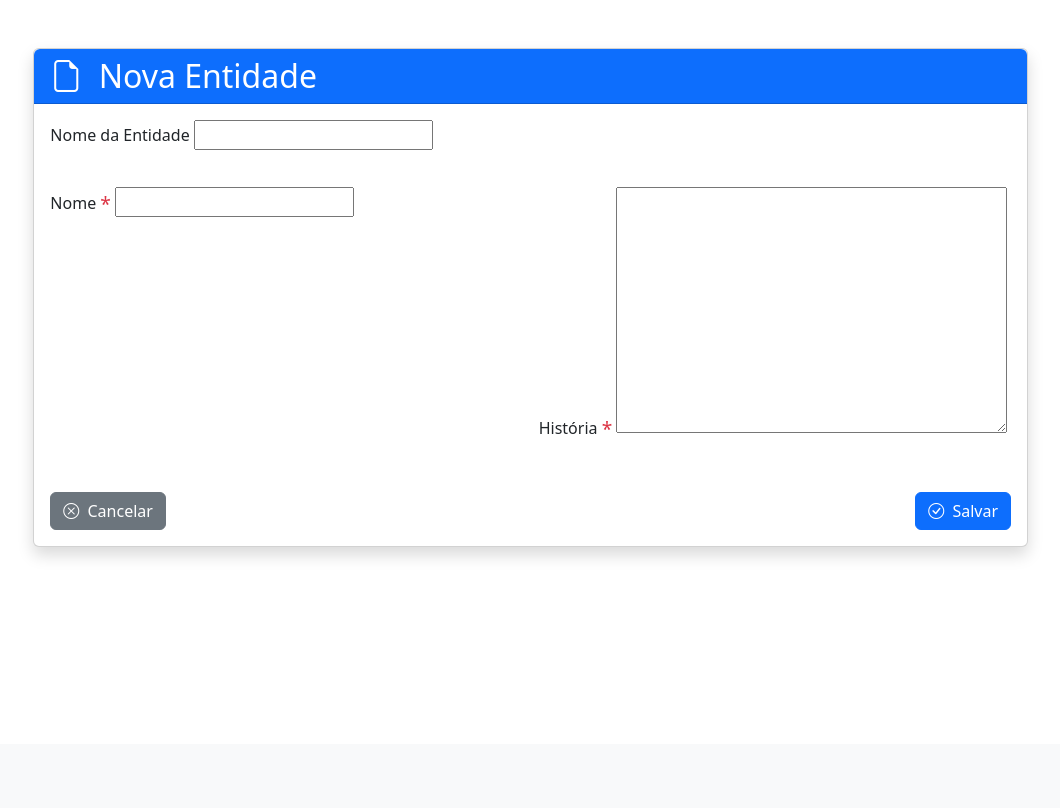
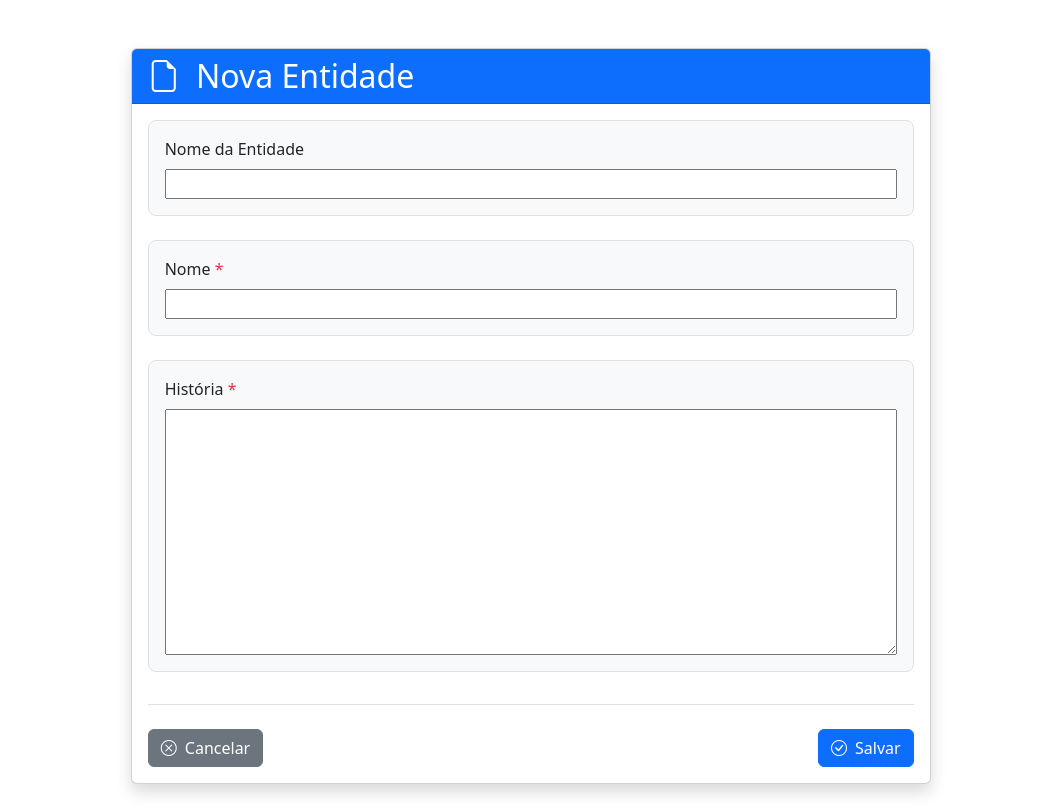
Before and after one commit to Leobyy/p04-pa, a Django app: page /campanhas/categoria/1/entidade/nova/ in a window 1280 px wide. Shown: the part 56-864 px from the top of the page, without its empty margins (216-1276 px from the left). Before the commit the page ends 612 px from the top, so only its background shows below. Run offline with Django 5.2, Linux system fonts and the light colour scheme; a user stored in the database is signed in; data comes from the database, SQL or seed files in the repository.

Commit message:
some more templates changes

```diff
--- a/campanhas/templates/campanhas/entidade_form.html
+++ b/campanhas/templates/campanhas/entidade_form.html
@@ -7,14 +7,14 @@
 {% block form_icon %}bi-file-earmark{% endblock %}
 
 {% block form_fields %}
-    <div class="col-md-12 mb-3">
+    <div class="form-field">
         <label for="id_nome" class="form-label">Nome da Entidade</label>
         {{ form.nome }}
     </div>
 
     {% for field in form %}
         {% if field.name != 'nome' %}
-        <div class="col-md-6 mb-3">
+        <div class="form-field">
             <label for="{{ field.id_for_label }}" class="form-label">
                 {{ field.label }}
                 {% if field.field.required %}<span class="text-danger">*</span>{% endif %}
--- a/static/css/forms.css
+++ b/static/css/forms.css
@@ -1,30 +1,88 @@
-/* Formulários */
-.card-header.bg-primary {
-    border-radius: 0.375rem 0.375rem 0 0 !important;
+/* Container principal do formulário */
+.form-card {
+    max-width: 800px;
+    margin: 0 auto;
 }
 
-.form-control, .form-select {
-    border: 1px solid #ced4da;
-    transition: all 0.2s;
+/* Container de campos */
+.form-container {
+    display: flex;
+    flex-direction: column;
+    gap: 1.5rem;
 }
 
-.form-control:focus, .form-select:focus {
+/* Cada campo individual */
+.form-field {
+    display: flex;
+    flex-direction: column;
+    padding: 1rem;
+    border: 1px solid #e0e0e0;
+    border-radius: 0.5rem;
+    background-color: #f8f9fa;
+    transition: all 0.3s ease;
+}
+
+.form-field:focus-within {
     border-color: #86b7fe;
+    box-shadow: 0 0 0 0.25rem rgba(13, 110, 253, 0.25);
+    background-color: #fff;
+}
+
+/* Elementos de formulário padronizados */
+.form-control,
+.form-select,
+.form-check-input {
+    width: 100%;
+    padding: 0.75rem;
+    border: 1px solid #ced4da;
+    border-radius: 0.375rem;
+    font-size: 1rem;
+    transition: all 0.2s;
+    box-sizing: border-box;
+}
+
+.form-control:focus,
+.form-select:focus {
+    border-color: #86b7fe;
+    outline: 0;
     box-shadow: 0 0 0 0.25rem rgba(13, 110, 253, 0.25);
 }
 
+/* Área de texto maior */
+textarea.form-control {
+    min-height: 120px;
+    resize: vertical;
+}
+
+/* Ações do formulário */
+.form-actions {
+    display: flex;
+    justify-content: space-between;
+    margin-top: 2rem;
+    padding-top: 1.5rem;
+    border-top: 1px solid #e0e0e0;
+}
+
+/* Labels e textos */
 .form-label {
     font-weight: 500;
+    margin-bottom: 0.5rem;
 }
 
-/* Checkboxes estilizados */
-.form-check-input:checked {
-    background-color: #6f42c1;
-    border-color: #6f42c1;
+.form-text {
+    font-size: 0.85rem;
+    color: #6c757d;
+    margin-top: 0.25rem;
 }
 
-/* Campos obrigatórios */
-.form-label .text-danger {
-    font-size: 1.2em;
-    vertical-align: middle;
+/* Checkboxes e radios */
+.form-check {
+    display: flex;
+    align-items: center;
+    gap: 0.5rem;
 }
+
+.form-check-input {
+    width: auto;
+    margin: 0;
+}
--- a/templates/form_base.html
+++ b/templates/form_base.html
@@ -2,7 +2,7 @@
 
 {% block content %}
 <div class="container mt-4">
-    <div class="card shadow">
+    <div class="card shadow form-card">
         <div class="card-header bg-primary text-white">
             <h2 class="mb-0">
                 <i class="bi {% block form_icon %}bi-pencil-square{% endblock %} me-2"></i>
@@ -23,18 +23,27 @@
             <form method="post" class="needs-validation" novalidate>
                 {% csrf_token %}
 
-                <div class="row g-3">
+                <div class="form-container">
                     {% block form_fields %}
                     {% for field in form %}
-                    <div class="col-md-{% if field.field.widget.input_type == 'checkbox' %}12{% else %}6{% endif %} mb-3">
+                    <div class="form-field">
                         <label for="{{ field.id_for_label }}" class="form-label">
                             {{ field.label }}
                             {% if field.field.required %}<span class="text-danger">*</span>{% endif %}
                         </label>
 
-                        {{ field }}
+                        {% if field.field.widget.input_type == 'checkbox' %}
+                            <div class="form-check">
+                                {{ field }}
+                                <label class="form-check-label" for="{{ field.id_for_label }}">
+                                    {{ field.help_text|default:field.label }}
+                                </label>
+                            </div>
+                        {% else %}
+                            {{ field }}
+                        {% endif %}
 
-                        {% if field.help_text %}
+                        {% if field.help_text and field.field.widget.input_type != 'checkbox' %}
                         <div class="form-text">{{ field.help_text }}</div>
                         {% endif %}
 
@@ -48,7 +57,7 @@
                     {% endblock %}
                 </div>
 
-                <div class="d-flex justify-content-between mt-4">
+                <div class="form-actions">
                     <a href="{% block cancel_url %}{% endblock %}" class="btn btn-secondary">
                         <i class="bi bi-x-circle me-1"></i> Cancelar
                     </a>
```
